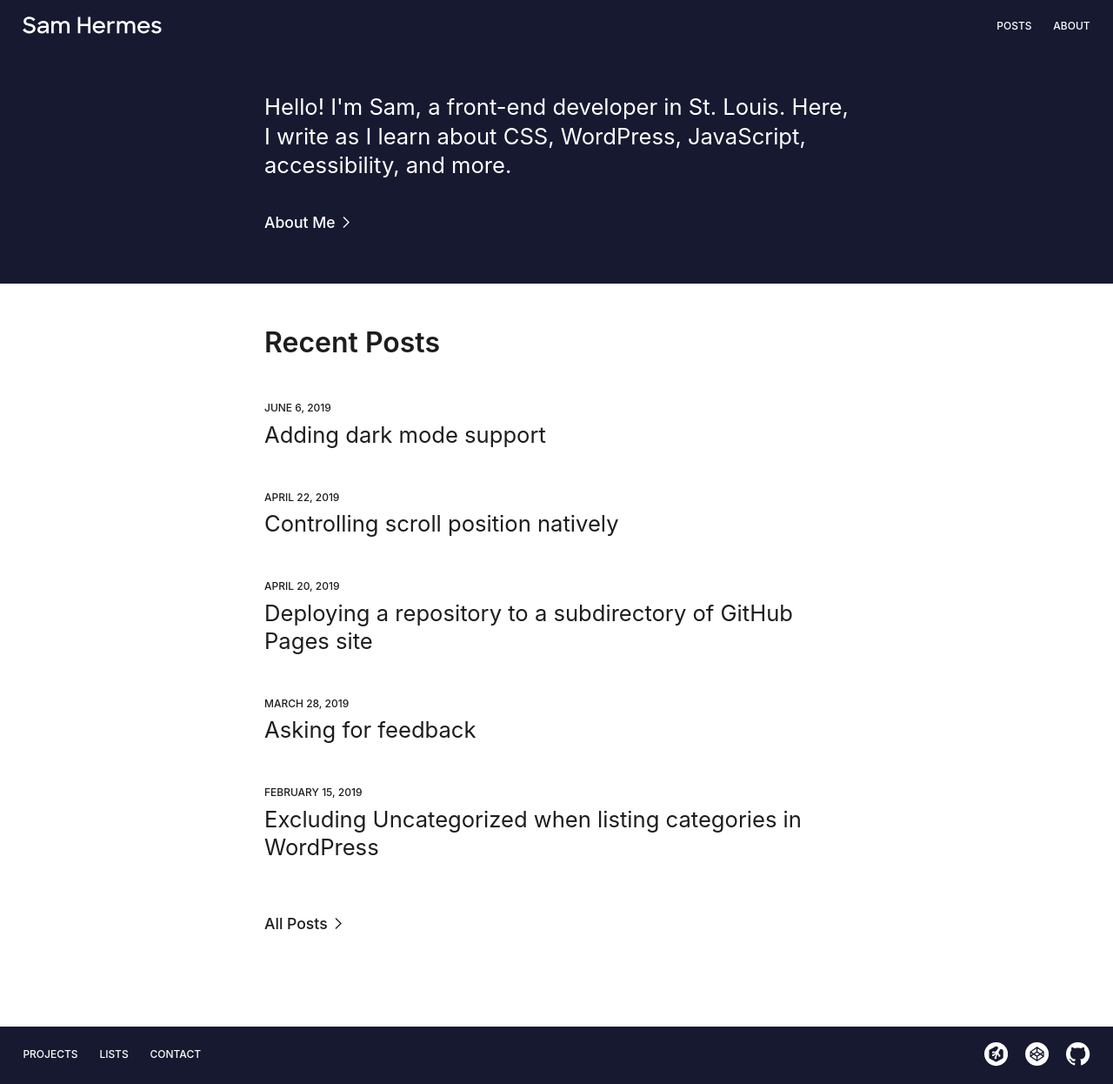
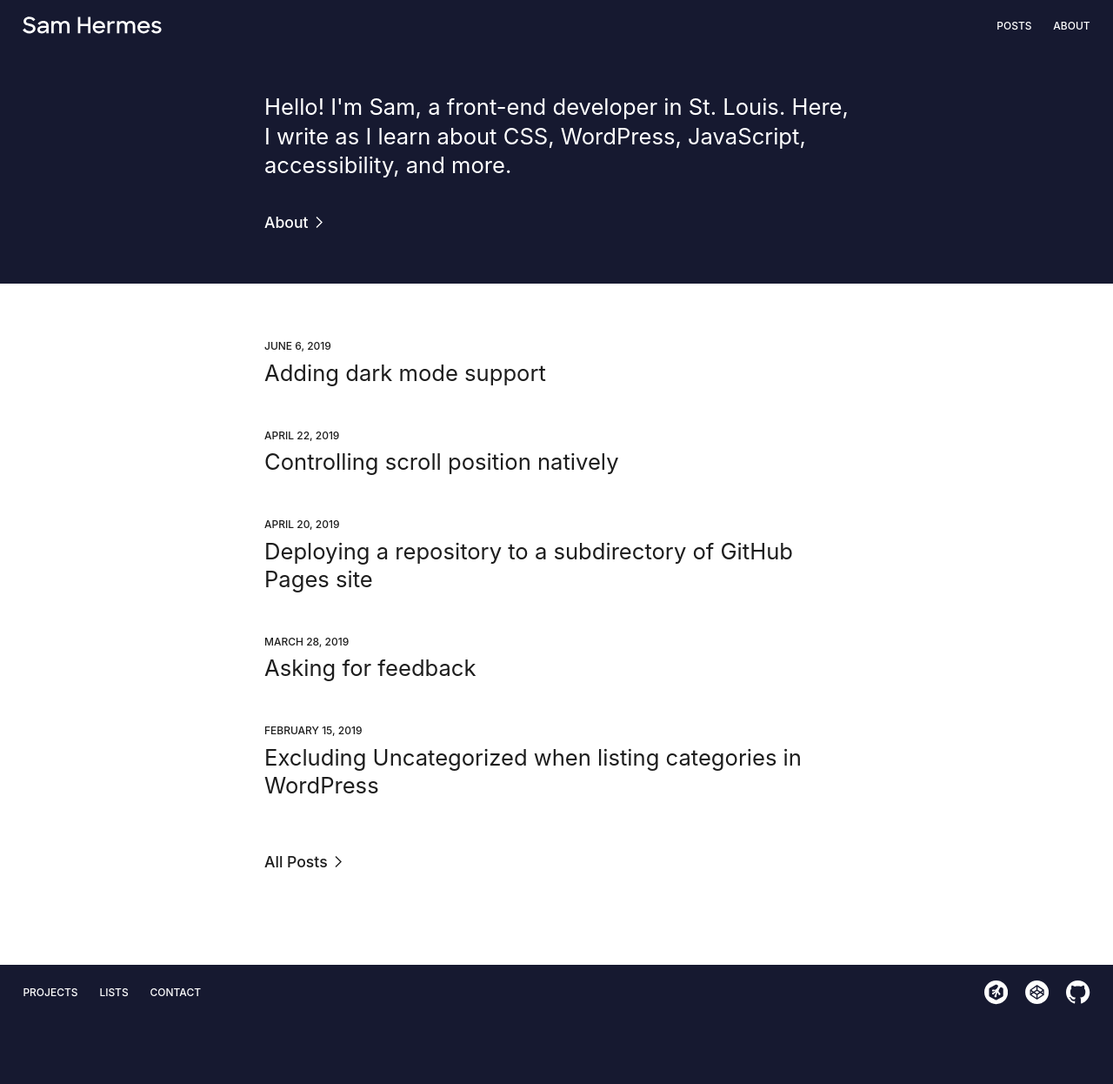
Before and after one commit to samhermes/samhermes.github.io, a Jekyll site: the page built from index.md, in a window 1280 px wide. Shown: the whole page at 87% size. Built offline with Jekyll 4.4.1, drawn with Linux system fonts in a browser that asks for light colours; after the commit the page ends 1175 px from its top, so only the background shows below that.

Commit message:
Remove recent posts heading from view

```diff
--- a/_sass/_home.scss
+++ b/_sass/_home.scss
@@ -6,14 +6,14 @@
     .intro {
         background: $dark-mode-background;
         color: #fff;
-        margin-bottom: 2rem;
+        margin-bottom: 2.5rem;
 
         @media (prefers-color-scheme: dark) {
             border-bottom: 1px solid $dark-mode-border-color;
         }
 
         @media screen and (min-width: 48em) {
-            margin-bottom: 3rem;
+            margin-bottom: 4rem;
         }
 
         .intro-text {
--- a/index.md
+++ b/index.md
@@ -6,12 +6,12 @@
 <div class="intro">
   <div class="intro-text">
     <p>Hello! I'm Sam, a front-end developer in St. Louis. Here, I write as I learn about CSS, WordPress, JavaScript, accessibility, and more.</p>
-    <a class="cta" href="/about">About Me</a>
+    <a class="cta" href="/about">About</a>
   </div>
 </div>
 
 <div class="home-posts">
-  <h2>Recent Posts</h2>
+  <h2 class="screen-reader-text">Recent Posts</h2>
 
   <ul class="post-list">
   {% for post in site.posts limit:5 %}
```
